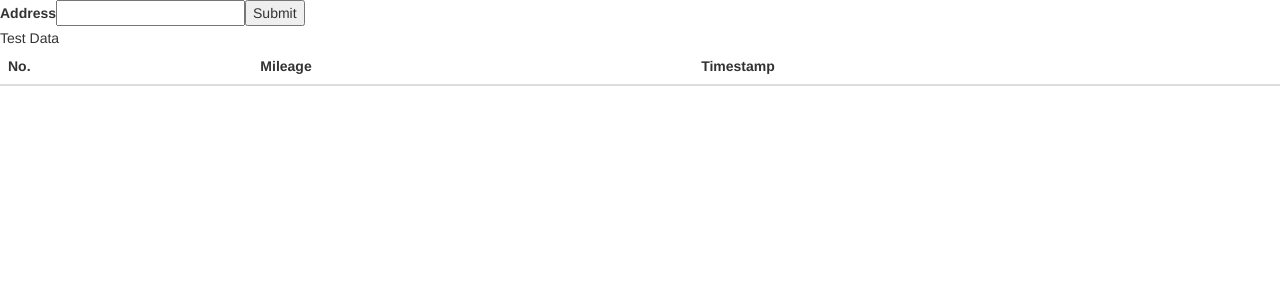
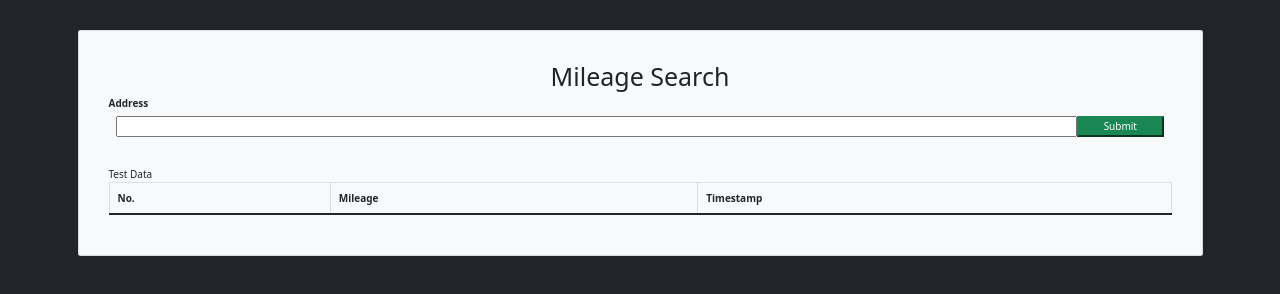
Before and after one commit to Myonmu/VELOCK, a website: page VELOCKSC/src/index.html in a window 1280 px wide. Drawn offline with nearby package versions, Linux system fonts and the light colour scheme; no server answers.

Commit message:
enhanced visual for prot1

```diff
--- a/VELOCKSC/src/index.html
+++ b/VELOCKSC/src/index.html
@@ -9,6 +9,7 @@
 
     <!-- Bootstrap -->
     <link href="css/bootstrap.min.css" rel="stylesheet">
+    <link href="https://cdn.jsdelivr.net/npm/bootstrap@5.0.1/dist/css/bootstrap.min.css" rel="stylesheet" integrity="sha384-+0n0xVW2eSR5OomGNYDnhzAbDsOXxcvSN1TPprVMTNDbiYZCxYbOOl7+AMvyTG2x" crossorigin="anonymous">
 
     <!-- HTML5 shim and Respond.js for IE8 support of HTML5 elements and media queries -->
     <!-- WARNING: Respond.js doesn't work if you view the page via file:// -->
@@ -17,11 +18,20 @@
       <script src="https://oss.maxcdn.com/respond/1.4.2/respond.min.js"></script>
     <![endif]-->
   </head>
-  <body>
-  <label for="addr">Address</label><input id="addr"><button id="submit">Submit</button>
+  <body class="bg-dark">
+  <div class="container pt-5">
+    <div class="card bg-light p-5">
+      <div class="d-flex justify-content-center">
+        <h1 class="bold">Mileage Search</h1>
+      </div>
+  <label for="addr">Address</label>
+
+      <div class="container mb-5">
+      <input id="addr" class="col-11"><button class="btn-success col-1" id="submit">Submit</button>
+      </div>
     <div id="data">Test Data</div>
-    <table class="table">
-      <thead>
+    <table class="table table-bordered">
+      <thead class="thead-dark">
       <tr>
         <th scope="col">No.</th>
         <th scope="col">Mileage</th>
@@ -31,6 +41,8 @@
       <tbody id="table-content">
       </tbody>
     </table>
+  </div>
+  </div>
     <!-- jQuery (necessary for Bootstrap's JavaScript plugins) -->
     <script src="https://ajax.googleapis.com/ajax/libs/jquery/1.12.4/jquery.min.js"></script>
     <!-- Include all compiled plugins (below), or include individual files as needed -->
```
